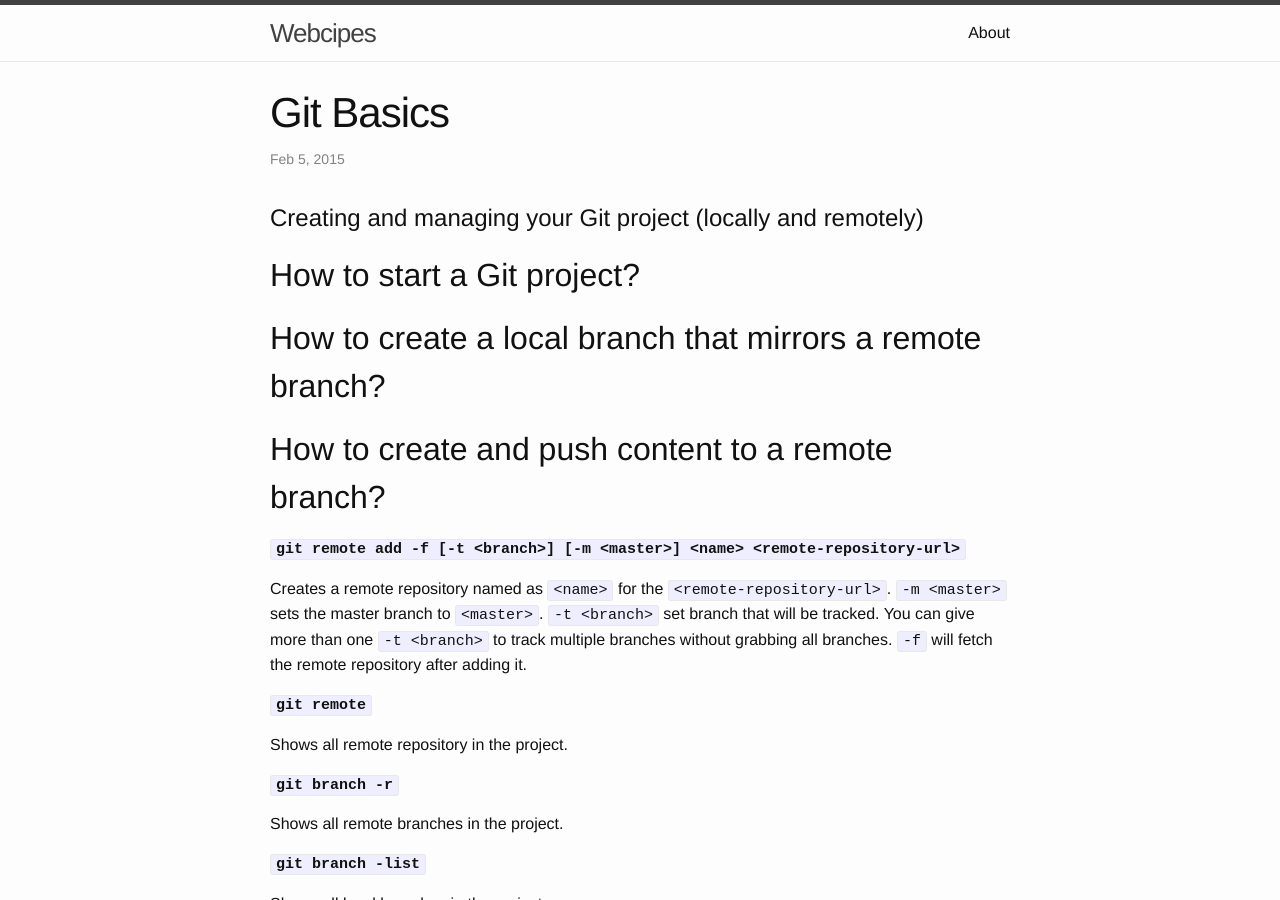
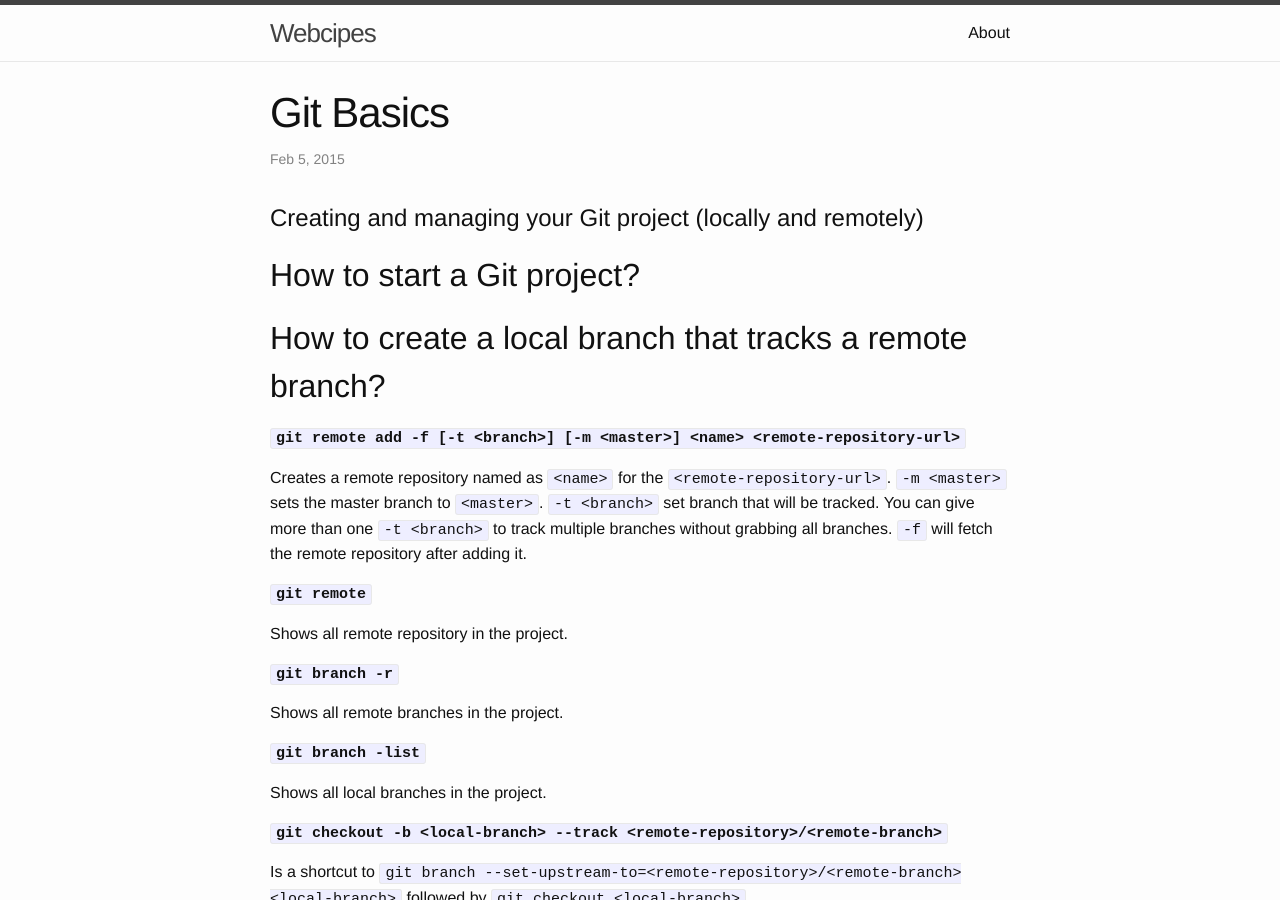
Before and after one commit to tiagofreres/blog, a Jekyll site: the page built from _posts/2015-02-05-git-basics.md, in a window 1280 px wide and 900 px high. Built offline with Jekyll 4.4.1, drawn with Linux system fonts in a browser that asks for light colours; Markdown is read by kramdown in place of the engine named in the settings.

Commit message:
Update content

```diff
--- a/_posts/2015-02-05-git-basics.md
+++ b/_posts/2015-02-05-git-basics.md
@@ -8,8 +8,7 @@ categories: git basics
 #Creating and managing your Git project (locally and remotely)
 
 ##How to start a Git project?
-##How to create a local branch that mirrors a remote branch?
-##How to create and push content to a remote branch?
+##How to create a local branch that tracks a remote branch?
 
 **`git remote add -f [-t <branch>] [-m <master>] <name> <remote-repository-url>`**
 
```
